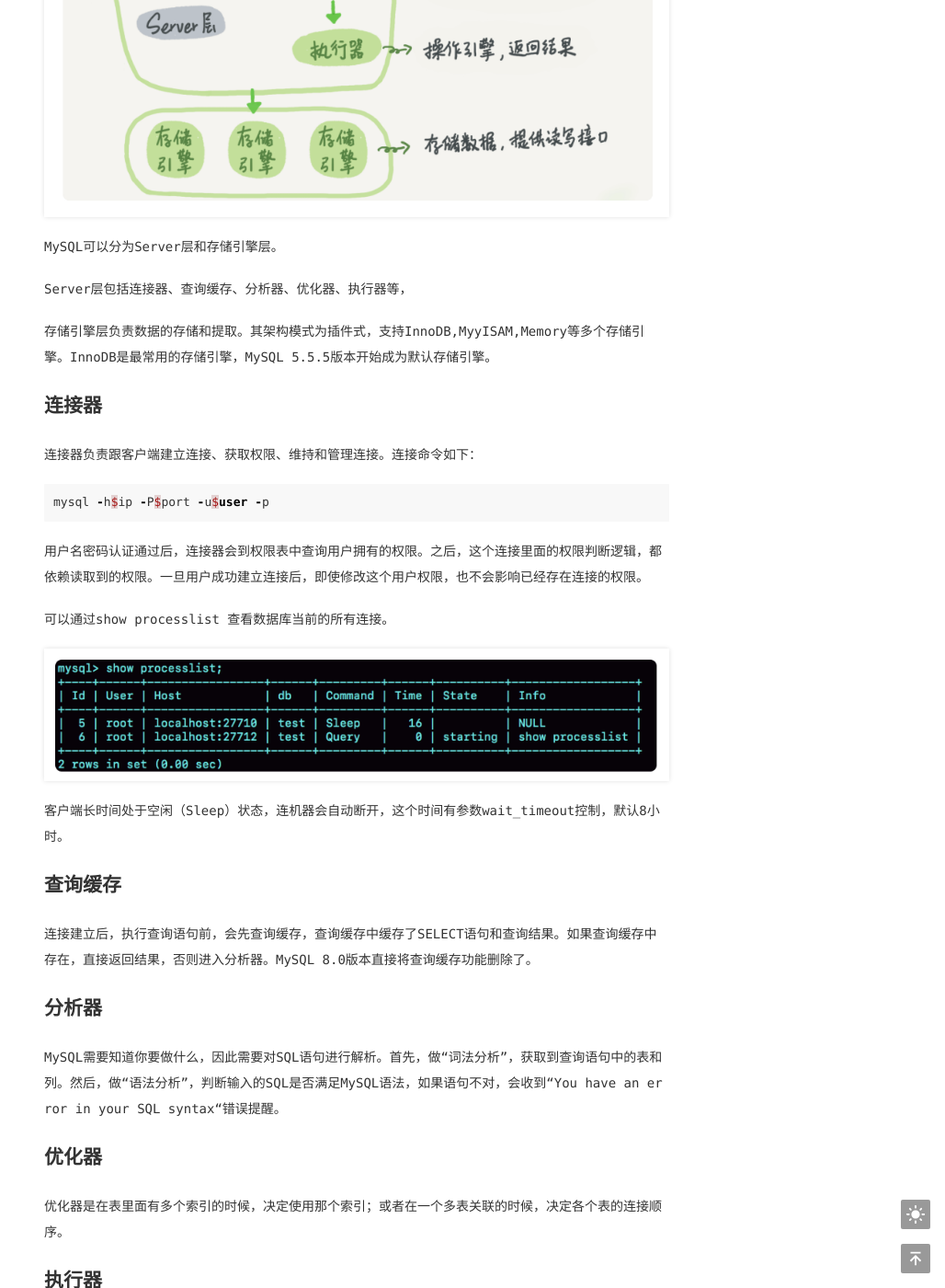
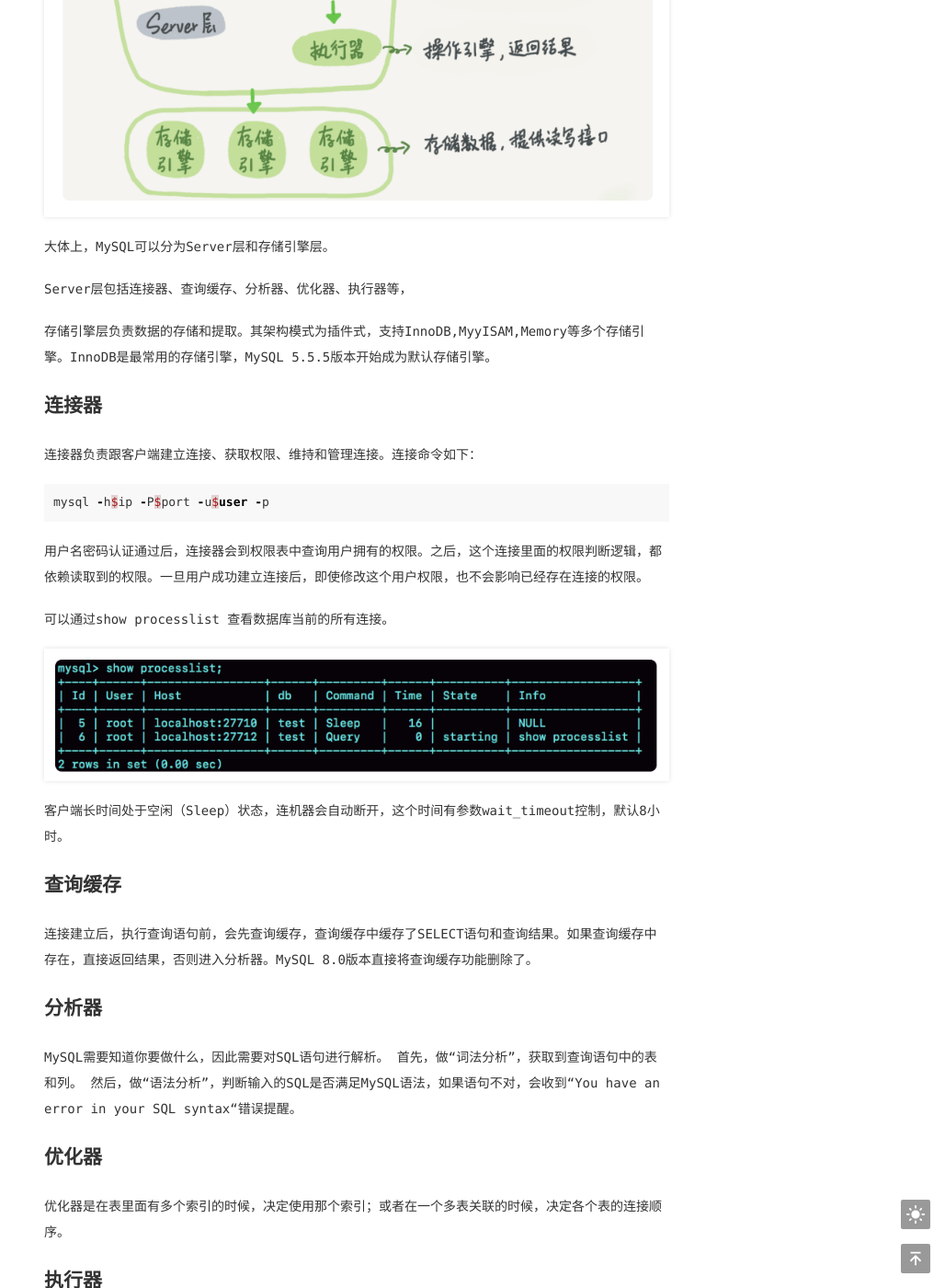
Before and after one commit to ADai00/ADai00.github.io, a Jekyll site: the page built from _posts/MySQL/2024-07-08-一条SQL查询语句是如何执行的.md, in a window 1280 px wide and 1400 px high, scrolled down 548 px. Shown: the whole window at 92% size, without its empty margins (252-1280 px from the left). Built offline with Jekyll 4.4.1, drawn with Linux system fonts in a browser that asks for light colours.

Commit message:
feat: 更新 文本格式

```diff
--- a/_posts/MySQL/2024-07-08-一条SQL查询语句是如何执行的.md
+++ b/_posts/MySQL/2024-07-08-一条SQL查询语句是如何执行的.md
@@ -8,7 +8,7 @@ categories: [ MySQL ]
 
 ![01.png](01.png)
 
-MySQL可以分为Server层和存储引擎层。
+大体上，MySQL可以分为Server层和存储引擎层。
 
 Server层包括连接器、查询缓存、分析器、优化器、执行器等，
 
@@ -38,8 +38,9 @@ mysql -h$ip -P$port -u$user -p
 
 ## 分析器
 
-MySQL需要知道你要做什么，因此需要对SQL语句进行解析。首先，做“词法分析”，获取到查询语句中的表和列。然后，做“语法分析”，判断输入的SQL是否满足MySQL语法，如果语句不对，会收到“You
-have an error in your SQL syntax“错误提醒。
+MySQL需要知道你要做什么，因此需要对SQL语句进行解析。
+首先，做“词法分析”，获取到查询语句中的表和列。
+然后，做“语法分析”，判断输入的SQL是否满足MySQL语法，如果语句不对，会收到“You have an error in your SQL syntax“错误提醒。
 
 ## 优化器
 
```
